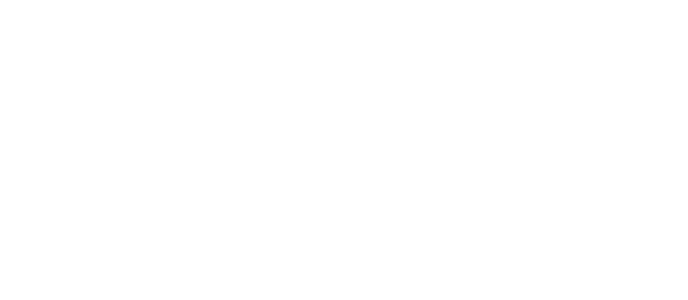
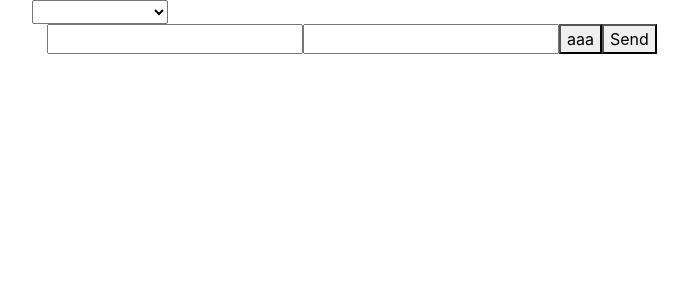
Before and after one commit to boazmatz/fewapps, a Nuxt app: page /calculator in a window 1280 px wide. Before the commit this address had no page. Shown: the top 300 px of the page, without its empty margins (38-726 px from the left). Built offline with nearby package versions, Linux system fonts and the light colour scheme.

Commit message:
build the calculator

```diff
--- /dev/null
+++ b/templates/calculator/calculator.html
@@ -0,0 +1,19 @@
+<div class="container">
+    <div class="row">
+            <select class="dropdown" v-model="select">
+               <option value=""><label>- Select -</label></option>
+               <option value="Plus">Plus +</option>
+               <option value="Minus">Minus -</option>
+               <option value="Multiplication">Multiplication *</option>
+               <option value="Division">Division /</option>
+            </select>
+    </div>
+
+
+        <input id="numberA">
+        <input id="numberB">
+        <button @click="sumInputs">aaa</button>
+
+    <button @click="calculatoperator"> Send </button>
+<h1 id="totalOfExcercise"></h1>
+</div>
--- /dev/null
+++ b/templates/calculator/calculator.js
@@ -0,0 +1,26 @@
+export default {
+    methods: {
+          sumInputs() {
+            let totalOfExcersice = document.getElementById("totalOfExcercise")
+            let numberA = document.getElementById("numberA").value;
+            let numberB = document.getElementById("numberB").value;
+            let getNumA = Number(numberA)
+            let getNumB = Number(numberB)
+            let choosenOperator = this.select;
+            if (choosenOperator == 'Plus') {
+                totalOfExcersice.innerHTML = getNumA + getNumB;
+            }
+            else if (choosenOperator == 'Minus') {
+                totalOfExcersice.innerHTML = getNumA - getNumB;
+            } else if (choosenOperator == 'Multiplication') {
+                totalOfExcersice.innerHTML = getNumA * getNumB;
+            } else if (choosenOperator == 'Division') {
+                totalOfExcersice.innerHTML = getNumA / getNumB;
+            } else {
+
+            }
+        }
+
+        }
+
+}
```
Also changed, not shown: pages/calculator.vue (added, +8 -0 lines), templates/calculator/calculator.css (added).
